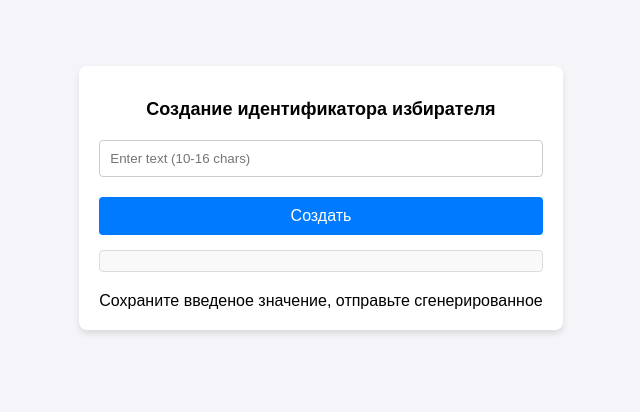
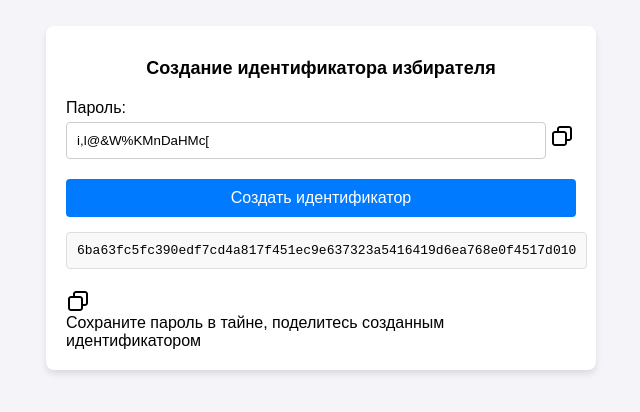
Before and after one commit to B4cchus/elections, a plain HTML site: page static/hash.html in a window 1280 px wide. Shown: the part 202-614 px from the top of the page, without its empty margins (319-959 px from the left). Drawn offline with Linux system fonts and the light colour scheme.

Commit message:
Still developing...

```diff
--- a/static/hash.html
+++ b/static/hash.html
@@ -3,7 +3,7 @@
 <head>
     <meta charset="UTF-8">
     <meta name="viewport" content="width=device-width, initial-scale=1.0">
-    <title>SHA256 Ten-fold Hash</title>
+    <title>Регистрационная форма</title>
     <style>
         body {
             font-family: Arial, sans-serif;
@@ -20,8 +20,7 @@
             padding: 20px;
             border-radius: 8px;
             box-shadow: 0 4px 6px rgba(0, 0, 0, 0.1);
-            width: auto;
-            min-width: 300px;
+            width: 510px;
         }
         h1 {
             font-size: 18px;
@@ -29,9 +28,11 @@
             text-align: center;
         }
         input {
-            width: 100%;
+            width: calc(100% - 30px);
+            display: inline-block;
             padding: 10px;
             margin-bottom: 10px;
+            margin-top: 5px;
             border: 1px solid #ccc;
             border-radius: 4px;
             box-sizing: border-box;
@@ -49,7 +50,18 @@
         button:hover {
             background: #0056b3;
         }
+        svg {
+            display: inline-block;
+            vertical-align: text-bottom;
+            width: 24px;
+            height: 24px;
+            fill: none;
+        }
+        svg:hover {
+            background: lightblue;
+        }
         .result {
+            display: inline-block;
             margin-top: 15px;
             margin-bottom: 20px;
             padding: 10px;
@@ -69,14 +81,41 @@
 <body>
     <div class="container">
         <h1>Создание идентификатора избирателя</h1>
-        <input type="text" id="inputText" placeholder="Enter text (10-16 chars)">
+        <div>Пароль: </div>
+        <input type="text" id="pwd">
+        <svg xmlns="http://www.w3.org/2000/svg" id="copyicon" onclick="copyInput(document.getElementById('pwd').value)">
+            <path fill-rule="evenodd" clip-rule="evenodd" d="M7 5C7 3.34315 8.34315 2 10 2H19C20.6569 2 22 3.34315 22 5V14C22 15.6569 20.6569 17 19 17H17V19C17 20.6569 15.6569 22 14 22H5C3.34315 22 2 20.6569 2 19V10C2 8.34315 3.34315 7 5 7H7V5ZM9 7H14C15.6569 7 17 8.34315 17 10V15H19C19.5523 15 20 14.5523 20 14V5C20 4.44772 19.5523 4 19 4H10C9.44772 4 9 4.44772 9 5V7ZM5 9C4.44772 9 4 9.44772 4 10V19C4 19.5523 4.44772 20 5 20H14C14.5523 20 15 19.5523 15 19V10C15 9.44772 14.5523 9 14 9H5Z" fill="currentColor"></path>
+        </svg>
         <div id="error" class="error"></div>
-        <button onclick="computeHash()">Создать</button>
+        <button onclick="computeHash()">Создать идентификатор</button>
         <div id="result" class="result"></div>
-        <div id="instruction">Сохраните введеное значение, отправьте сгенерированное</div>
+        <svg xmlns="http://www.w3.org/2000/svg" id="copyicon" onclick="copyInput(document.getElementById('result').innerText)">
+            <path fill-rule="evenodd" clip-rule="evenodd" d="M7 5C7 3.34315 8.34315 2 10 2H19C20.6569 2 22 3.34315 22 5V14C22 15.6569 20.6569 17 19 17H17V19C17 20.6569 15.6569 22 14 22H5C3.34315 22 2 20.6569 2 19V10C2 8.34315 3.34315 7 5 7H7V5ZM9 7H14C15.6569 7 17 8.34315 17 10V15H19C19.5523 15 20 14.5523 20 14V5C20 4.44772 19.5523 4 19 4H10C9.44772 4 9 4.44772 9 5V7ZM5 9C4.44772 9 4 9.44772 4 10V19C4 19.5523 4.44772 20 5 20H14C14.5523 20 15 19.5523 15 19V10C15 9.44772 14.5523 9 14 9H5Z" fill="currentColor"></path>
+        </svg>
+        <div id="instruction">Сохраните пароль в тайне, поделитесь созданным идентификатором</div>
     </div>
 
     <script>
+        function copyInput(text) {
+            navigator.clipboard.writeText(text);
+        };
+
+        function generateRandomPassword() {
+            const length = crypto.getRandomValues(new Uint8Array(1))[0] % 5 + 12; // Random length between 12 and 16
+            const characters = "ABCDEFGHIJKLMNOPQRSTUVWXYZabcdefghijklmnopqrstuvwxyz0123456789!@#$%^&*()_+[]{}|;:,.<>?";
+            const charactersLength = characters.length;
+            let password = "";
+
+            const randomBuffer = new Uint8Array(length);
+            crypto.getRandomValues(randomBuffer);
+
+            for (let i = 0; i < length; i++) {
+                password += characters[randomBuffer[i] % charactersLength];
+            }
+
+            document.getElementById("pwd").value = password;
+        }
+
         async function sha256(message) {
             const msgBuffer = new TextEncoder().encode(message);
             const hashBuffer = await crypto.subtle.digest('SHA-256', msgBuffer);
@@ -85,7 +124,7 @@
         }
 
         async function computeHash() {
-            const input = document.getElementById("inputText").value;
+            const input = document.getElementById("pwd").value;
             const error = document.getElementById("error");
             const result = document.getElementById("result");
 
@@ -94,9 +133,9 @@
             result.textContent = "";
 
             // Validate input
-            const regex = /^.{10,16}$/;
+            const regex = /^.{10,30}$/;
             if (!regex.test(input)) {
-                error.textContent = "Input must be 10 to 16 characters long.";
+                error.textContent = "Input must be 10 to 30 characters long.";
                 return;
             }
 
@@ -109,6 +148,8 @@
             // Display the result
             result.textContent = hash;
         }
+        generateRandomPassword();
+        computeHash();
     </script>
 </body>
 </html>
```
